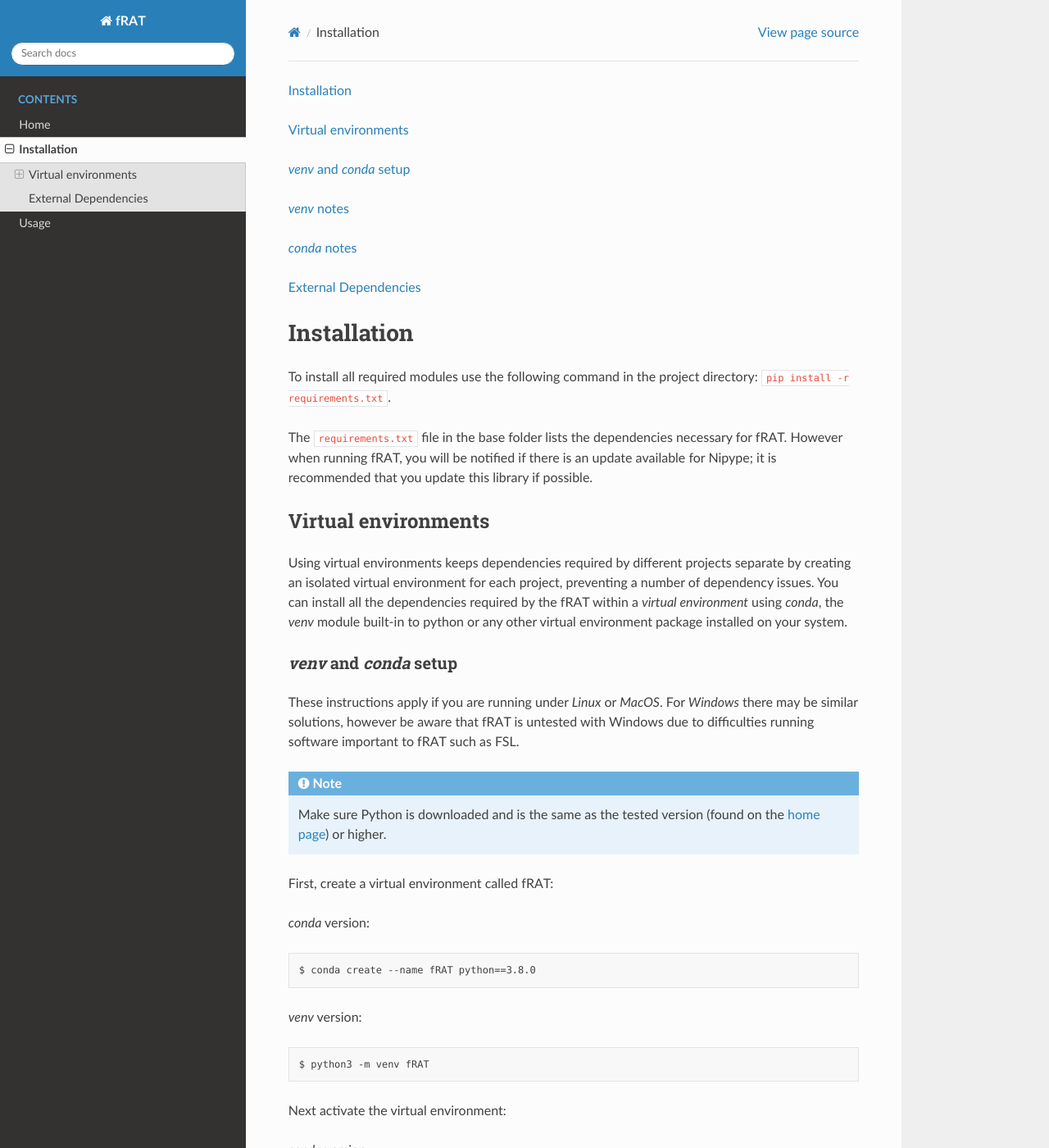
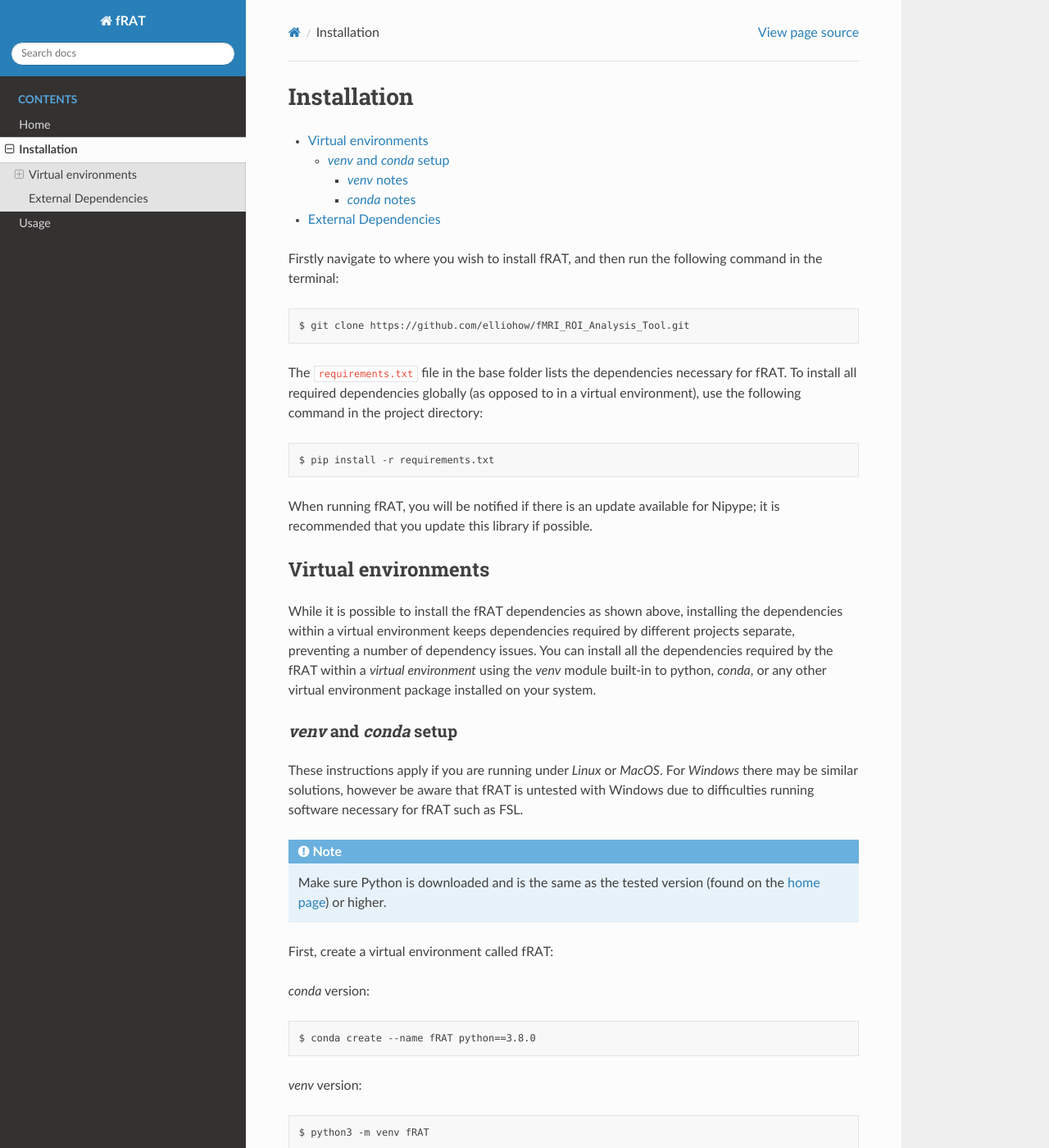
Before and after one commit to elliohow/fMRI_ROI_Analysis_Tool, a Sphinx documentation site: the page built from docs/installation.rst, in a window 1280 px wide and 1400 px high. Shown: the whole window at 82% size. Built offline with Sphinx 7.4.7 and the Read the Docs theme 2.0.0, drawn with Linux system fonts in a browser that asks for light colours; some of the changed text lies outside the part shown.

Commit message:
* Documentation update

```diff
--- a/docs/installation.rst
+++ b/docs/installation.rst
@@ -1,27 +1,33 @@
 .. include:: links.rst
-
-.. contents:: :local:
 
 ============
 Installation
 ============
-To install all required modules use the following command in the project directory: ``pip install -r requirements.txt``.
+.. contents:: :local:
 
-The ``requirements.txt`` file in the base folder lists the dependencies necessary for fRAT. However when running fRAT,
-you will be notified if there is an update available for Nipype; it is recommended that you update this library if
-possible.
+Firstly navigate to where you wish to install fRAT, and then run the following command in the terminal::
+
+    $ git clone https://github.com/elliohow/fMRI_ROI_Analysis_Tool.git
+
+The ``requirements.txt`` file in the base folder lists the dependencies necessary for fRAT. To install all required
+dependencies globally (as opposed to in a virtual environment), use the following command in the project directory::
+
+    $ pip install -r requirements.txt
+
+When running fRAT, you will be notified if there is an update available for Nipype; it is recommended that you update
+this library if possible.
 
 Virtual environments
 ====================
-Using virtual environments keeps dependencies required by different projects separate by creating an isolated virtual
-environment for each project, preventing a number of dependency issues. You can install all the dependencies required by
-the fRAT within a *virtual environment* using `conda`, the `venv` module built-in to python or any other virtual
-environment package installed on your system.
+While it is possible to install the fRAT dependencies as shown above, installing the dependencies within a
+virtual environment keeps dependencies required by different projects separate, preventing a number of dependency issues.
+You can install all the dependencies required by the fRAT within a *virtual environment* using the `venv` module
+built-in to python, `conda`, or any other virtual environment package installed on your system.
 
 `venv` and `conda` setup
 ------------------------
 These instructions apply if you are running under `Linux` or `MacOS`. For `Windows` there may be similar solutions,
-however be aware that fRAT is untested with Windows due to difficulties running software important to fRAT such as FSL.
+however be aware that fRAT is untested with Windows due to difficulties running software necessary for fRAT such as FSL.
 
 .. note::
     Make sure Python is downloaded and is the same as the tested version (found on the :doc:`home page <index>`) or
```
Also changed, not shown: other parts of docs/installation.rst (+1 -1 lines).
